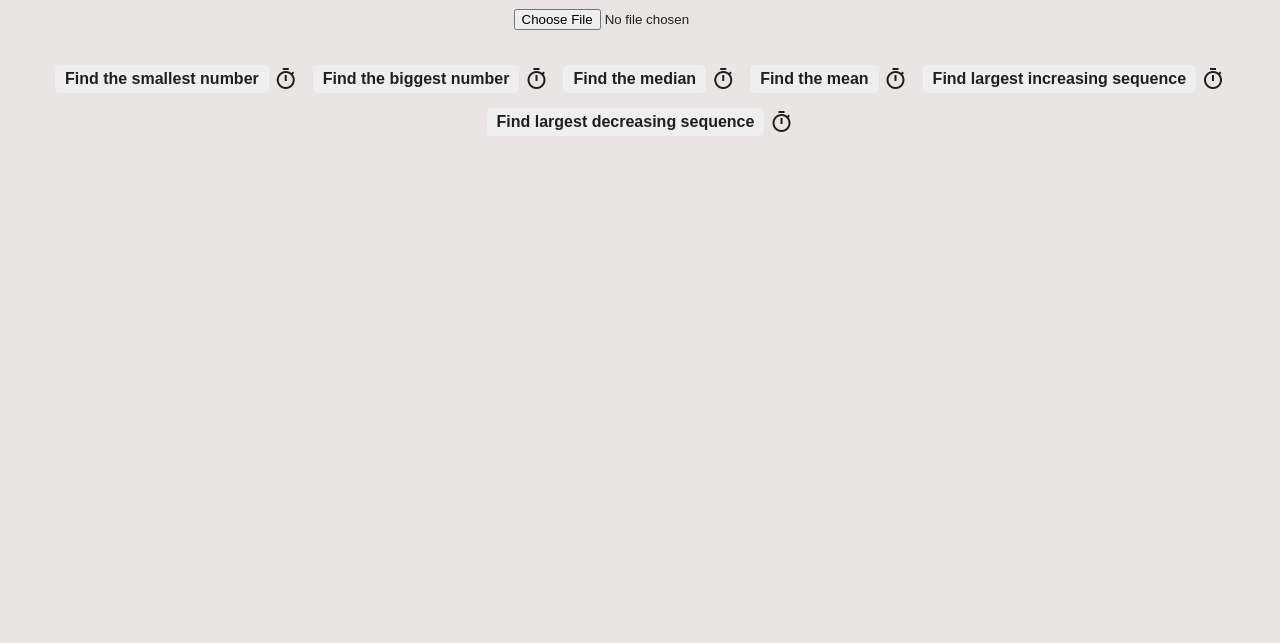
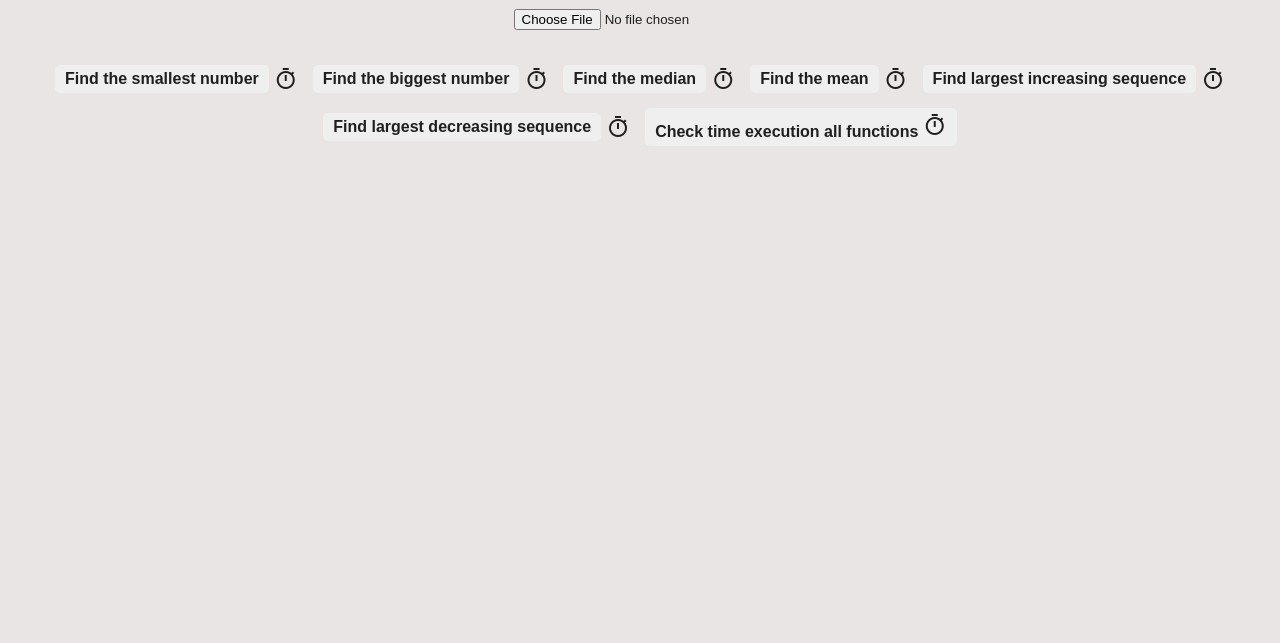
Before and after one commit to TomaVadim/number-metrics-tool, a website built with Vite: page index.html in a window 1280 px wide. Shown: the part 277-920 px from the top of the page. Built offline with nearby package versions, Linux system fonts and the light colour scheme; files whose address does not match are found by name.

Commit message:
feat: update layout with button and description

```diff
--- a/index.html
+++ b/index.html
@@ -85,7 +85,8 @@
             </p>
             <p>
               If you want to know how much time it takes to execute function you
-              can check it by clicking on the button with clock
+              can check it by clicking on the button with clock or you can check
+              perform all functions by using the corresponding button
             </p>
           </div>
         </div>
@@ -166,6 +167,17 @@
               timer
             </span>
           </div>
+          <div class="buttons_container">
+            <button class="btn highlight" id="all-functions">
+              Check time execution all functions
+              <span
+                class="material-symbols-outlined counter"
+                aria-label="Check time execution"
+              >
+                timer
+              </span>
+            </button>
+          </div>
         </div>
       </div>
     </main>
```
